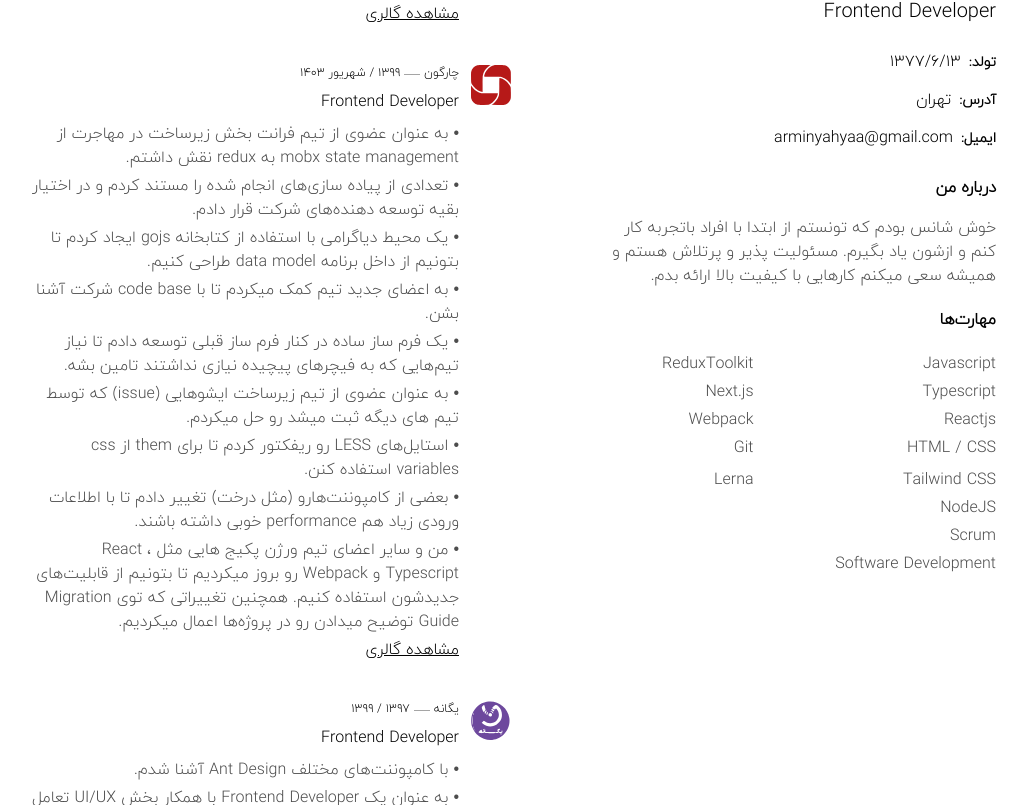
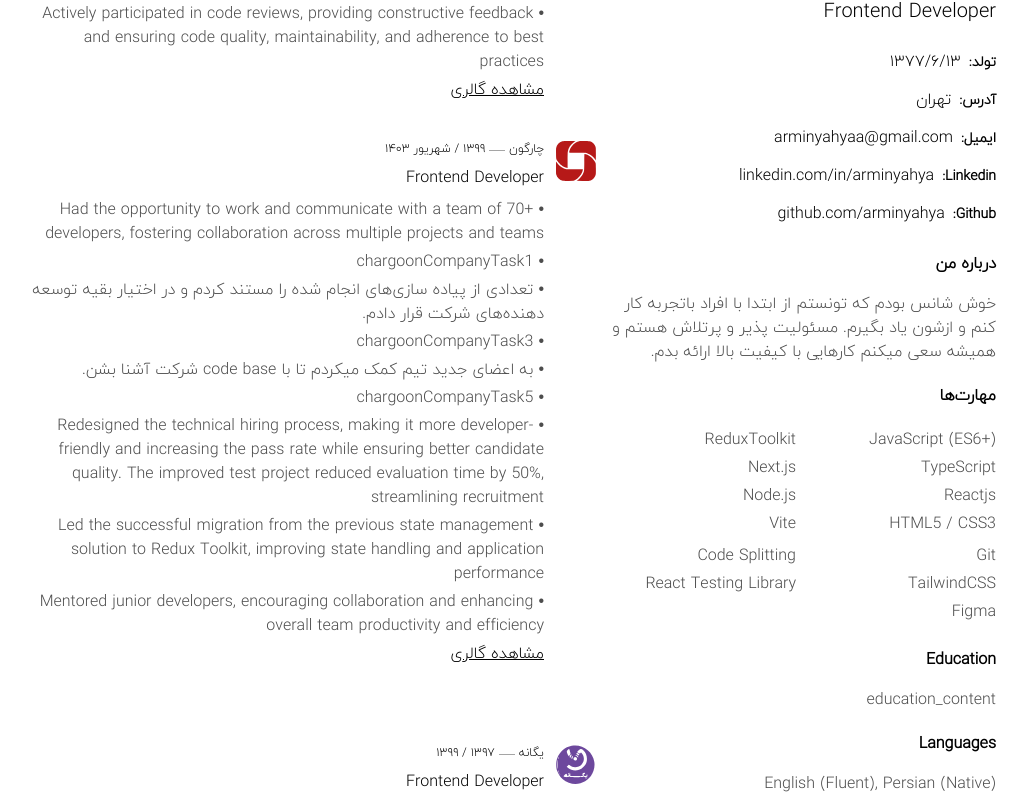
Before and after one commit to arminyahya/cv-nextjs, a Next.js app: page / in a window 1280 px wide. Shown: the part 335-1140 px from the top of the page, without its empty margins (129-1157 px from the left). Built offline with nearby package versions, Linux system fonts and the light colour scheme.

Commit message:
refactor: enhance layout and update skills and experience sections in resume

```diff
--- a/src/app/[lang]/page.tsx
+++ b/src/app/[lang]/page.tsx
@@ -40,18 +40,17 @@ export default function Page({ params }: PageInnerProps) {
 
   const { translate } = useTranslation(params.lang);
   return (
-    <main className={`flex flex-col print:flex-row sm:flex-row`}>
-      <section className={"flex-1 mb-5"}>
+    <main className={`flex flex-col print:flex-row sm:flex-row print:gap-6`}>
+      <section className={"flex-0 flex-b mb-5"}>
         <div
-          className="mb-5 relative w-full h-56 print:w-52 print:mw-52 md:w-56 print:hidden"
+          className="mb-5 relative w-full h-56 print:w-52 md:w-56 print:hidden"
         >
           <Image
             alt="armin-yahya"
-            src={`${basePath}/profile-image-3.jpg`}
+            src={`${basePath}/profile-image-4.jpg`}
             fill
-            objectPosition="50% 50%"
-            objectFit="contain"
             style={{ filter: 'var(--image-filter)' }}
+            className="object-contain md:object-cover"
           />
         </div>
         <div className="full-name font-bold text-2xl">{translate("fullname")}</div>
@@ -60,6 +59,8 @@ export default function Page({ params }: PageInnerProps) {
           <PersonalInfoItem label={translate("birthDate")} value={translate("birthDateValue")} />
           <PersonalInfoItem label={translate("location")} value={translate("tehran")} />
           <PersonalInfoItem label={translate("email")} value={translate("arminyahyaa@gmail.com")} />
+          <PersonalInfoItem label={translate("Linkedin")} value={translate("linkedin.com/in/arminyahya")} />
+          <PersonalInfoItem label={translate("Github")} value={translate("github.com/arminyahya")} />
         </div>
         <HeaderTypography text={translate("about_me")} />
         <div
@@ -69,28 +70,42 @@ export default function Page({ params }: PageInnerProps) {
           {translate("about_me_content")}
         </div>
         <div className={"mb-4 font-bold"}>{translate("skills")}</div>
-        <div className="text-base text-text-color-lighter grid grid-cols-2 sm:flex-row">
+        <div className="text-base text-text-color-lighter grid grid-cols-2 sm:flex-row mb-5">
           <ul className="m0 p-0">
-            <li className="animate-fadeIn-fast list-none my-1 mb-1 opacity-0">Javascript</li>
-            <li className="animate-fadeIn-fast list-none my-1 mb-1 opacity-0">Typescript</li>
+            <li className="animate-fadeIn-fast list-none my-1 mb-1 opacity-0">JavaScript (ES6+)</li>
+            <li className="animate-fadeIn-fast list-none my-1 mb-1 opacity-0">TypeScript</li>
             <li className="animate-fadeIn-fast list-none my-1 mb-1 opacity-0">Reactjs</li>
-            <li className="animate-fadeIn-fast list-none my-1 mb-1 opacity-0">HTML / CSS</li>
+            <li className="animate-fadeIn-fast list-none my-1 mb-1 opacity-0">HTML5 / CSS3</li>
           </ul>
           <ul className="p-0">
             <li className="animate-fadeIn-fast list-none my-1 mb-1 opacity-0">ReduxToolkit</li>
             <li className="animate-fadeIn-fast list-none my-1 mb-1 opacity-0">Next.js</li>
-            <li className="animate-fadeIn-fast list-none my-1 mb-1 opacity-0">Webpack</li>
-            <li className="animate-fadeIn-fast list-none my-1 mb-1 opacity-0">Git</li>
+            <li className="animate-fadeIn-fast list-none my-1 mb-1 opacity-0">Node.js</li>
+            <li className="animate-fadeIn-fast list-none my-1 mb-1 opacity-0">Vite</li>
           </ul>
           <ul className="p-0">
-            <li className="animate-fadeIn-fast list-none my-1 mb-1 opacity-0">Tailwind CSS</li>
-            <li className="animate-fadeIn-fast list-none my-1 mb-1 opacity-0">NodeJS</li>
-            <li className="animate-fadeIn-fast list-none my-1 mb-1 opacity-0">Scrum</li>
-            <li className="animate-fadeIn-fast list-none my-1 mb-1 opacity-0">Software Development</li>
+          <li className="animate-fadeIn-fast list-none my-1 mb-1 opacity-0">Git</li>
+            <li className="animate-fadeIn-fast list-none my-1 mb-1 opacity-0">TailwindCSS</li>
+            <li className="animate-fadeIn-fast list-none my-1 mb-1 opacity-0">Figma </li>
           </ul>
           <ul className="p-0">
-            <li className="animate-fadeIn-fast list-none my-1 mb-1 opacity-0">Lerna</li>
+          <li className="animate-fadeIn-fast list-none my-1 mb-1 opacity-0">Code Splitting</li>
+          <li className="animate-fadeIn-fast list-none my-1 mb-1 opacity-0">React Testing Library</li>
           </ul>
+        </div>
+        <div className={"mb-4 font-bold"}>{translate("Education")}</div>
+        <div
+          className="mb-5 animate-fadeIn-slow delay-300 text-base text-text-color-lighter"
+          style={{ maxWidth: 400 }}
+        >
+          {translate("education_content")}
+        </div>
+        <div className={"mb-4 font-bold"}>{translate("Languages")}</div>
+        <div
+          className="mb-5 animate-fadeIn-slow delay-300 text-base text-text-color-lighter"
+          style={{ maxWidth: 400 }}
+        >
+          English (Fluent), Persian (Native)
         </div>
       </section>
       <section className={"flex-1 mb-5 print:flex-grow-[2]"}>
@@ -106,11 +121,13 @@ export default function Page({ params }: PageInnerProps) {
               translate("flytodayCompanyTask1"),
               translate("flytodayCompanyTask2"),
               translate("flytodayCompanyTask3"),
-              translate("flytodayCompanyTask4"),]}
+              translate("flytodayCompanyTask4"),
+            `Actively participated in code reviews, providing constructive feedback and ensuring code quality, maintainability, and adherence to best practices`,
+          ]}
             items={[
               { type: 'image', src: "/flytoday-1.png", description: translate("gallery_flytoday_tour") },
             ]}
-            className={"mb-5-2x"}
+            className={"mb-10"}
             noDescription={true}
           />
           <PastExperienceItem
@@ -121,16 +138,18 @@ export default function Page({ params }: PageInnerProps) {
             endDate={translate("2024September")}
             role={translate("role")}
             companyTasks={[
-              translate("As an infrastructure team member, I participate in migrating to Redux Toolkit from MobX"),
+          `Had the opportunity to work and communicate with a team of 70+ developers, fostering collaboration across multiple projects and teams`,
+
+              translate("chargoonCompanyTask1"),
               translate("chargoonCompanyTask2"),
-              translate("Designed a diagram environment using the GoJS library to create database schemas"),
+              translate("chargoonCompanyTask3"),
               translate("chargoonCompanyTask4"),
-              translate("Created a simple form generator for software that doesn’t need a complex form designer"),
-              translate("As a member of the infrastructure team, I successfully resolved issues that were reported by other teams"),
-              translate("I refactored LESS styles to utilize CSS variables for theming"),
-              translate("I improved the performance of certain components (such as the tree) to handle large amounts of data more efficiently"),
-              translate("I collaborated on migrating to the new major versions of packages such as React, TypeScript, Webpack, and others"),
+              translate("chargoonCompanyTask5"),
+              `Redesigned the technical hiring process, making it more developer-friendly and increasing the pass rate while ensuring better candidate quality. The improved test project reduced evaluation time by 50%, streamlining recruitment`,
+              `Led the successful migration from the previous state management solution to Redux Toolkit, improving state handling and application performance`,
+              `Mentored junior developers, encouraging collaboration and enhancing overall team productivity and efficiency`
 
+              ,
             ]}
             items={[
               { type: 'image', src: "/chargoon-1.png", description: translate("gallery_chargoon_modeler") },
@@ -144,7 +163,7 @@ export default function Page({ params }: PageInnerProps) {
               { type: 'video', src: "/chargoon-9.mp4", description: translate("gallery_chargoon_output_video") },
 
             ]}
-            className={"mb-5-2x"}
+            className={"mb-20"}
           />
           <PastExperienceItem
             id="yeganeh_soft"
@@ -165,7 +184,7 @@ export default function Page({ params }: PageInnerProps) {
               { type: 'image', src: "/yeganeh-5.jpg", description: translate("gallery_yeganeh_edms_orgchart") },
               { type: 'image', src: "/yeganeh-6.jpg", description: translate("gallery_yeganeh_edms_documentgroup") },
             ]}
-            className={"mb-5-2x"}
+            className={"mb-10"}
             noDescription={true}
           />
         </div>
--- a/src/components/pastExperienceItem.tsx
+++ b/src/components/pastExperienceItem.tsx
@@ -36,12 +36,12 @@ export default function PastExperienceItem({
   const { translate } = useTranslation(lang as "fa" | "en");
 
   return (
-    <div className={`flex mb-10 ${className}`}>
+    <div className={`flex ${className}`}>
       <div className="w-14 me-3">
         <div className="past-experience_item_icon">{icon}</div>
       </div>
       <div>
-        <div className="text-xs mb-2">
+        <div className="text-xs mb-2 text-midnight-blue-400">
           {companyName}
           <div className="inline-block w-4 h-[1px] my-0 mx-1 border-t border-solid border-text-color-lighter align-middle opacity-50"></div>
           {startDate} / {endDate ?? translate('now')}
@@ -53,9 +53,6 @@ export default function PastExperienceItem({
               <li className="list-none my-1">• {task}</li>
             ))}
           </ul>
-          <Link className="hidden text-text-color underline cursor-pointer print:inline-block" href={`https://arminyahya.github.io/cv-nextjs/${lang || "fa"}?${id}-slideshow=open`}>
-            {translate("see_gallery")}
-          </Link>
           <Suspense>
             <GalleryButton id={id} items={items} noDescription={noDescription} />
           </Suspense>
```
